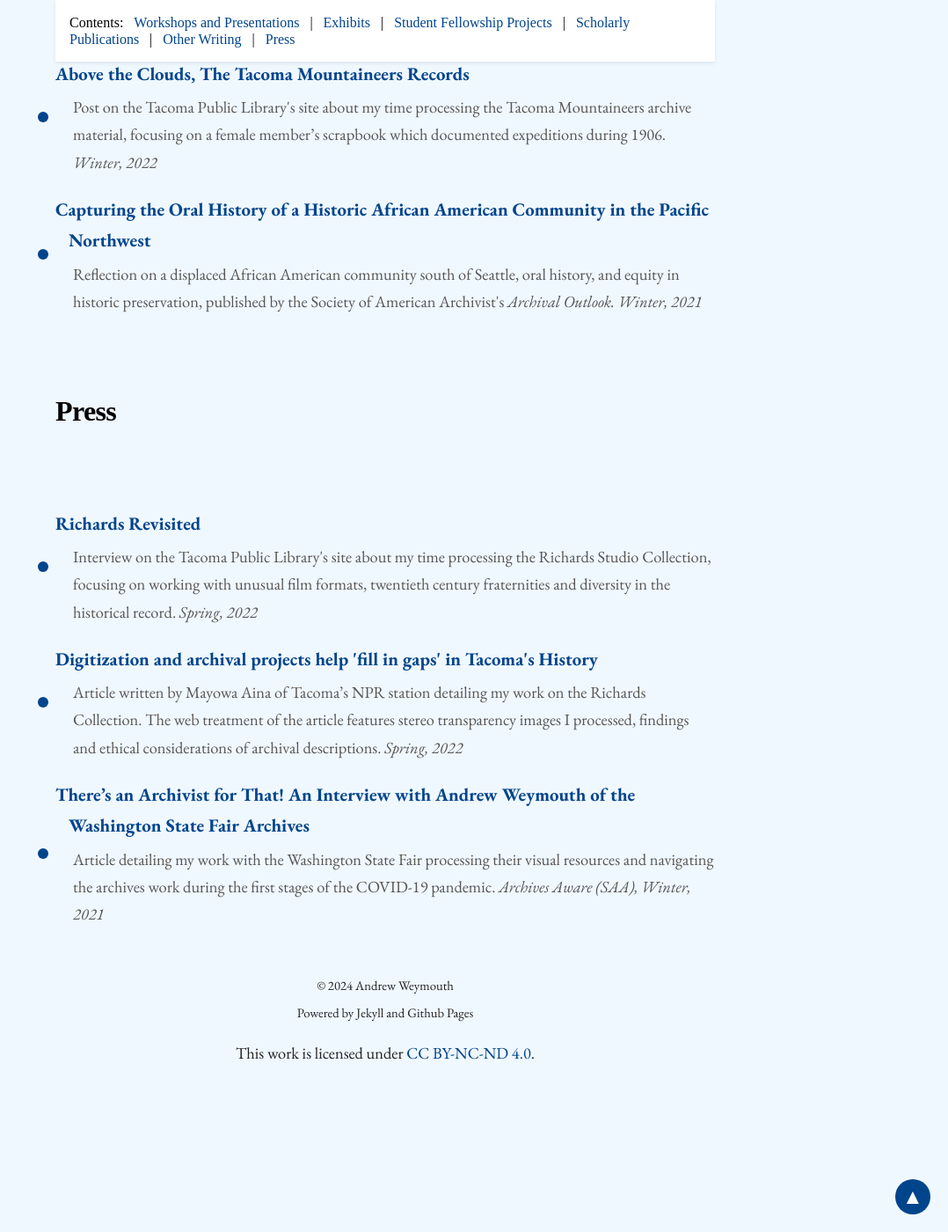
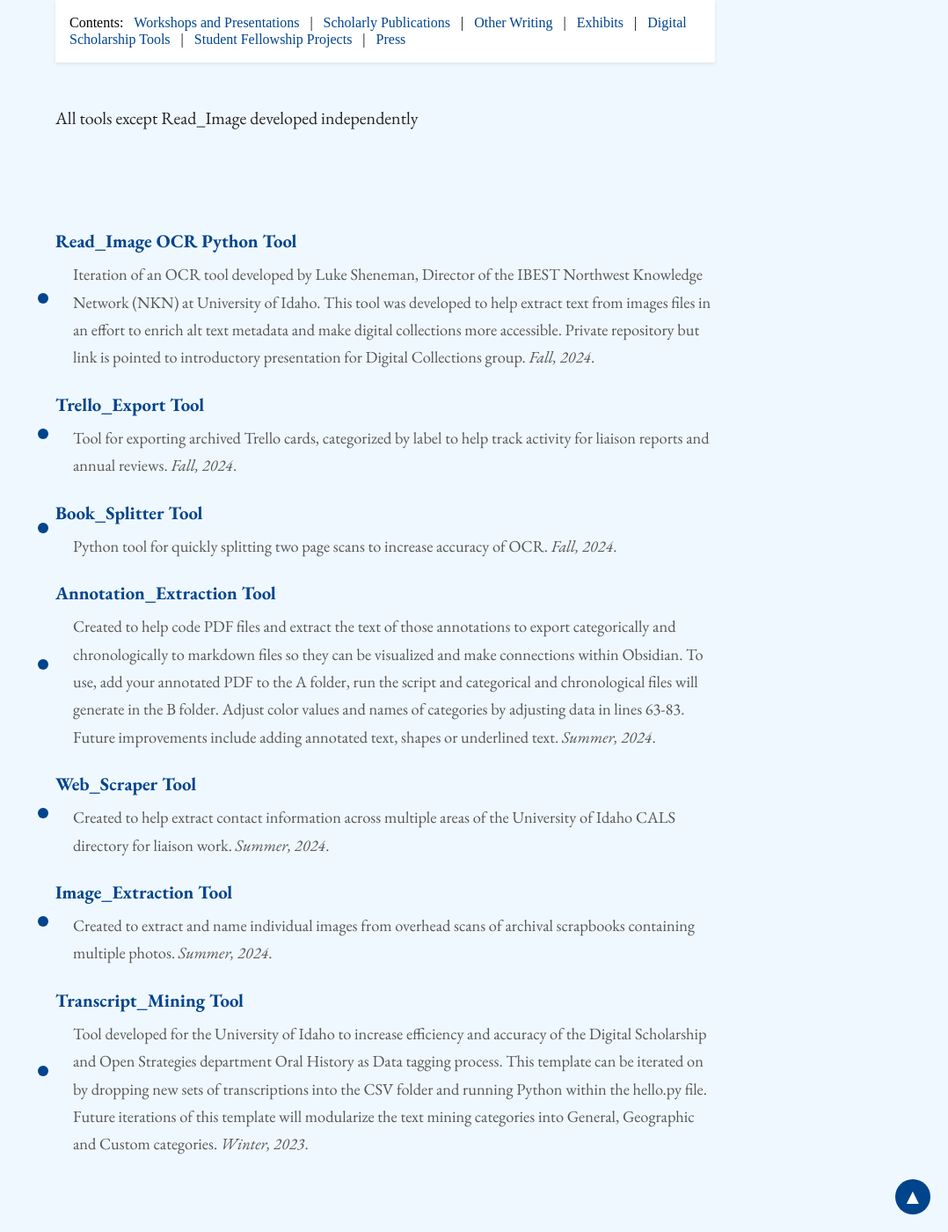
Before and after one commit to aweymo/base, a Jekyll site: the page built from index.md, in a window 1280 px wide and 1400 px high, scrolled down 6082 px. Shown: the whole window at 88% size, without its empty margins (202-1280 px from the left). Built offline with Jekyll 4.4.1, drawn with Linux system fonts in a browser that asks for light colours; nearby versions of some CDN libraries; some web fonts are replaced; some of the changed text lies outside the part shown.

Commit message:
digital scholarship tools section

```diff
--- a/index.md
+++ b/index.md
@@ -24,7 +24,7 @@ permalink: /
     <p class="symbol">&#10042;</p>
 </div>
 
-{% include feature/nav-menu.html sections="Workshops and Presentations;Exhibits;Student Fellowship Projects;Scholarly Publications;Other Writing;Press" %}
+{% include feature/nav-menu.html sections="Workshops and Presentations;Scholarly Publications;Other Writing;Exhibits;Digital Scholarship Tools;Student Fellowship Projects;Press" %}
 
 <div class="symbol-container">
     <p class="symbol">&#10042;</p>
@@ -86,59 +86,6 @@ Andrew Weymouth is the Digital Initiatives Librarian at University of Idaho, pri
     </li>
 </ul>
 
-## Exhibits
-
-<ul class="triangle-list">
-    <li>
-        <a href="https://www.lib.uidaho.edu/digital/taylor-archive/" target="_blank">The Taylor Wilderness Research Station Archive</a>
-        <span class="description">Scientific archive of the University of Idaho's Taylor Wilderness Research Station, featuring oral histories, bibliometric visualizations and geographic / oral history hybrid animation. <i>Spring, 2024</i></span>
-    </li>
-    <li>
-        <a href="https://andrewweymouth.bandcamp.com/album/the-tideflats" target="_blank">The Tideflats</a>
-        <span class="description">Long form audio documentary about distance and civic infrastructure, examining the history and present use of the Tacoma Tideflats, created for the University of Washington Storytelling Fellows.  <i>Summer, 2022</i></span>
-    </li>
-        <li>
-        <a href="https://aweymo.github.io/losttacoma/" target="_blank">Lost Tacoma; Demolished and Unbuilt Architecture on the Puget Sound</a>
-        <span class="description">Project with the Tacoma Northwest Room archive to curate a series of blueprints for buildings in Pierce County that were designed and never built or built and have since been demolished. <i>Spring, 2022</i></span>
-    </li>
-        <li>
-        <a href="https://aweymo.github.io/mappinglanguage/" target="_blank">Mapping Language: Representation of Immigrant Communities in the Pacific Northwest, 1880-1930</a>
-        <span class="description">Capstone project for the University of Washington MLIS, created in sponsorship with the Tacoma Public Library Northwest Room on changing ethnic representation in mass media. <i>Spring, 2022</i></span>
-    </li>
-        <li>
-        <a href="https://gnmedatabase.github.io/site/" target="_blank">Middle East and North Africa Illustrated</a>
-        <span class="description">Site created for University of Washington Near Eastern Languages professor Selim Kuru to curate a database of graphic novels. <i>Spring, 2022</i></span>
-    </li>
-        <li>
-        <a href="https://aweymo.github.io/VRAF_RC.2/" target="_blank">Richards Studio Collection</a>
-        <span class="description">Site created for the 2021 Visual Resources Association Foundation grant to survey and highlight the Tacoma Public Library's 500,000+ item Richards Studio Collection. <i>Fall, 2021</i></span>
-    </li>
-    <li>
-        <a href="https://aweymo1.wixsite.com/eba-visualization" target="_blank">Emma B. Andrews Diary Project Network Visualization Tools</a>
-        <span class="description">Collaborative fieldwork with Sarah Ketchley at the University of Washington and the University of Toronto to create a network visualization of a multi-volume text repository. <i>Summer, 2021</i>.</span>
-    </li>
-        <li>
-        <a href="https://collections.evergreen.edu/s/selfdetermination/page/Introduction" target="_blank">Mary Hillaire and the Lummi Nation: Self Determination</a>
-        <span class="description">Digital Exhibit and long form audio documentary on the life of Lummi higher education reformer Mary Hillaire. <i>Spring, 2019</i></span>
-    </li>
-</ul>
-
-## Student Fellowship Projects
-
-<ul class="triangle-list">
-    <li>
-        <a href="https://www.lib.uidaho.edu/digital/coltrane" target="_blank">Alice Coltrane, Jazz Spiritualism</a>
-        <span class="description">Guidance and Oral History as Data audio visualization for 2024 Berry Fellow Irene Koreski, on the life of Alice Coltrane Turiyasangitananda, an American jazz pianist, organist, harpist, singer and composer. <i>University of Idaho, Spring, 2024</i>.</span>
-    </li>
-</ul>
-
-<ul class="triangle-list">
-    <li>
-        <a href="https://github.com/thecdil/chestnutcollective" target="_blank">Chestnut Collective</a>
-        <span class="description">Exhibit design and network visualization for Nick Koenig's CDIL Graduate Student Fellowship. <i>University of Idaho, Winter, 2023</i>.</span>
-    </li>
-</ul>
-
 ## Scholarly Publications
 
 <ul class="triangle-list">
@@ -189,6 +136,106 @@ Andrew Weymouth is the Digital Initiatives Librarian at University of Idaho, pri
     </li>
 </ul>
 
+## Exhibits
+
+<ul class="triangle-list">
+    <li>
+        <a href="https://www.lib.uidaho.edu/digital/taylor-archive/" target="_blank">The Taylor Wilderness Research Station Archive</a>
+        <span class="description">Scientific archive of the University of Idaho's Taylor Wilderness Research Station, featuring oral histories, bibliometric visualizations and geographic / oral history hybrid animation. <i>Spring, 2024</i></span>
+    </li>
+    <li>
+        <a href="https://andrewweymouth.bandcamp.com/album/the-tideflats" target="_blank">The Tideflats</a>
+        <span class="description">Long form audio documentary about distance and civic infrastructure, examining the history and present use of the Tacoma Tideflats, created for the University of Washington Storytelling Fellows.  <i>Summer, 2022</i></span>
+    </li>
+        <li>
+        <a href="https://aweymo.github.io/losttacoma/" target="_blank">Lost Tacoma; Demolished and Unbuilt Architecture on the Puget Sound</a>
+        <span class="description">Project with the Tacoma Northwest Room archive to curate a series of blueprints for buildings in Pierce County that were designed and never built or built and have since been demolished. <i>Spring, 2022</i></span>
+    </li>
+        <li>
+        <a href="https://aweymo.github.io/mappinglanguage/" target="_blank">Mapping Language: Representation of Immigrant Communities in the Pacific Northwest, 1880-1930</a>
+        <span class="description">Capstone project for the University of Washington MLIS, created in sponsorship with the Tacoma Public Library Northwest Room on changing ethnic representation in mass media. <i>Spring, 2022</i></span>
+    </li>
+        <li>
+        <a href="https://gnmedatabase.github.io/site/" target="_blank">Middle East and North Africa Illustrated</a>
+        <span class="description">Site created for University of Washington Near Eastern Languages professor Selim Kuru to curate a database of graphic novels. <i>Spring, 2022</i></span>
+    </li>
+        <li>
+        <a href="https://aweymo.github.io/VRAF_RC.2/" target="_blank">Richards Studio Collection</a>
+        <span class="description">Site created for the 2021 Visual Resources Association Foundation grant to survey and highlight the Tacoma Public Library's 500,000+ item Richards Studio Collection. <i>Fall, 2021</i></span>
+    </li>
+    <li>
+        <a href="https://aweymo1.wixsite.com/eba-visualization" target="_blank">Emma B. Andrews Diary Project Network Visualization Tools</a>
+        <span class="description">Collaborative fieldwork with Sarah Ketchley at the University of Washington and the University of Toronto to create a network visualization of a multi-volume text repository. <i>Summer, 2021</i>.</span>
+    </li>
+        <li>
+        <a href="https://collections.evergreen.edu/s/selfdetermination/page/Introduction" target="_blank">Mary Hillaire and the Lummi Nation: Self Determination</a>
+        <span class="description">Digital Exhibit and long form audio documentary on the life of Lummi higher education reformer Mary Hillaire. <i>Spring, 2019</i></span>
+    </li>
+</ul>
+
+## Digital Scholarship Tools
+
+{% include feature/blockquote.html quote="All tools except Read_Image developed independently" %}
+
+<ul class="triangle-list">
+    <li>
+        <a href="https://indd.adobe.com/view/db718d34-da0b-40fe-b21a-0d0d86d0b99e" target="_blank">Read_Image OCR Python Tool</a>
+        <span class="description">Iteration of an OCR tool developed by Luke Sheneman, Director of the IBEST Northwest Knowledge Network (NKN) at University of Idaho. This tool was developed to help extract text from images files in an effort to enrich alt text metadata and make digital collections more accessible. Private repository but link is pointed to introductory presentation for Digital Collections group. <i>Fall, 2024</i>.</span>
+    </li>
+</ul>
+<ul class="triangle-list">
+    <li>
+        <a href="https://github.com/Scholarly-Projects/trello_export" target="_blank">Trello_Export Tool</a>
+        <span class="description">Tool for exporting archived Trello cards, categorized by label to help track activity for liaison reports and annual reviews. <i>Fall, 2024</i>.</span>
+    </li>
+</ul>
+<ul class="triangle-list">
+    <li>
+        <a href="https://github.com/Scholarly-Projects/book_splitter" target="_blank">Book_Splitter Tool</a>
+        <span class="description">Python tool for quickly splitting two page scans to increase accuracy of OCR. <i>Fall, 2024</i>.</span>
+    </li>
+</ul>
+<ul class="triangle-list">
+    <li>
+        <a href="https://github.com/Scholarly-Projects/annotation_extraction" target="_blank">Annotation_Extraction Tool</a>
+        <span class="description">Created to help code PDF files and extract the text of those annotations to export categorically and chronologically to markdown files so they can be visualized and make connections within Obsidian. To use, add your annotated PDF to the A folder, run the script and categorical and chronological files will generate in the B folder. Adjust color values and names of categories by adjusting data in lines 63-83. Future improvements include adding annotated text, shapes or underlined text. <i>Summer, 2024</i>.</span>
+    </li>
+</ul>
+<ul class="triangle-list">
+    <li>
+        <a href="https://github.com/Scholarly-Projects/web_scraper" target="_blank">Web_Scraper Tool</a>
+        <span class="description">Created to help extract contact information across multiple areas of the University of Idaho CALS directory for liaison work. <i>Summer, 2024</i>.</span>
+    </li>
+</ul>
+<ul class="triangle-list">
+    <li>
+        <a href="https://github.com/Scholarly-Projects/image_extraction" target="_blank">Image_Extraction Tool</a>
+        <span class="description">Created to extract and name individual images from overhead scans of archival scrapbooks containing multiple photos. <i>Summer, 2024</i>.</span>
+    </li>
+</ul>
+<ul class="triangle-list">
+    <li>
+        <a href="https://github.com/Scholarly-Projects/transcript_mining_base" target="_blank">Transcript_Mining Tool</a>
+        <span class="description">Tool developed for the University of Idaho to increase efficiency and accuracy of the Digital Scholarship and Open Strategies department Oral History as Data tagging process. This template can be iterated on by dropping new sets of transcriptions into the CSV folder and running Python within the hello.py file. Future iterations of this template will modularize the text mining categories into General, Geographic and Custom categories. <i>Winter, 2023</i>.</span>
+    </li>
+</ul>
+
+## Student Fellowship Projects
+
+<ul class="triangle-list">
+    <li>
+        <a href="https://www.lib.uidaho.edu/digital/coltrane" target="_blank">Alice Coltrane, Jazz Spiritualism</a>
+        <span class="description">Guidance and Oral History as Data audio visualization for 2024 Berry Fellow Irene Koreski, on the life of Alice Coltrane Turiyasangitananda, an American jazz pianist, organist, harpist, singer and composer. <i>University of Idaho, Spring, 2024</i>.</span>
+    </li>
+</ul>
+
+<ul class="triangle-list">
+    <li>
+        <a href="https://github.com/thecdil/chestnutcollective" target="_blank">Chestnut Collective</a>
+        <span class="description">Exhibit design and network visualization for Nick Koenig's CDIL Graduate Student Fellowship. <i>University of Idaho, Winter, 2023</i>.</span>
+    </li>
+</ul>
+
 ## Press
 
 <ul class="triangle-list">
```
